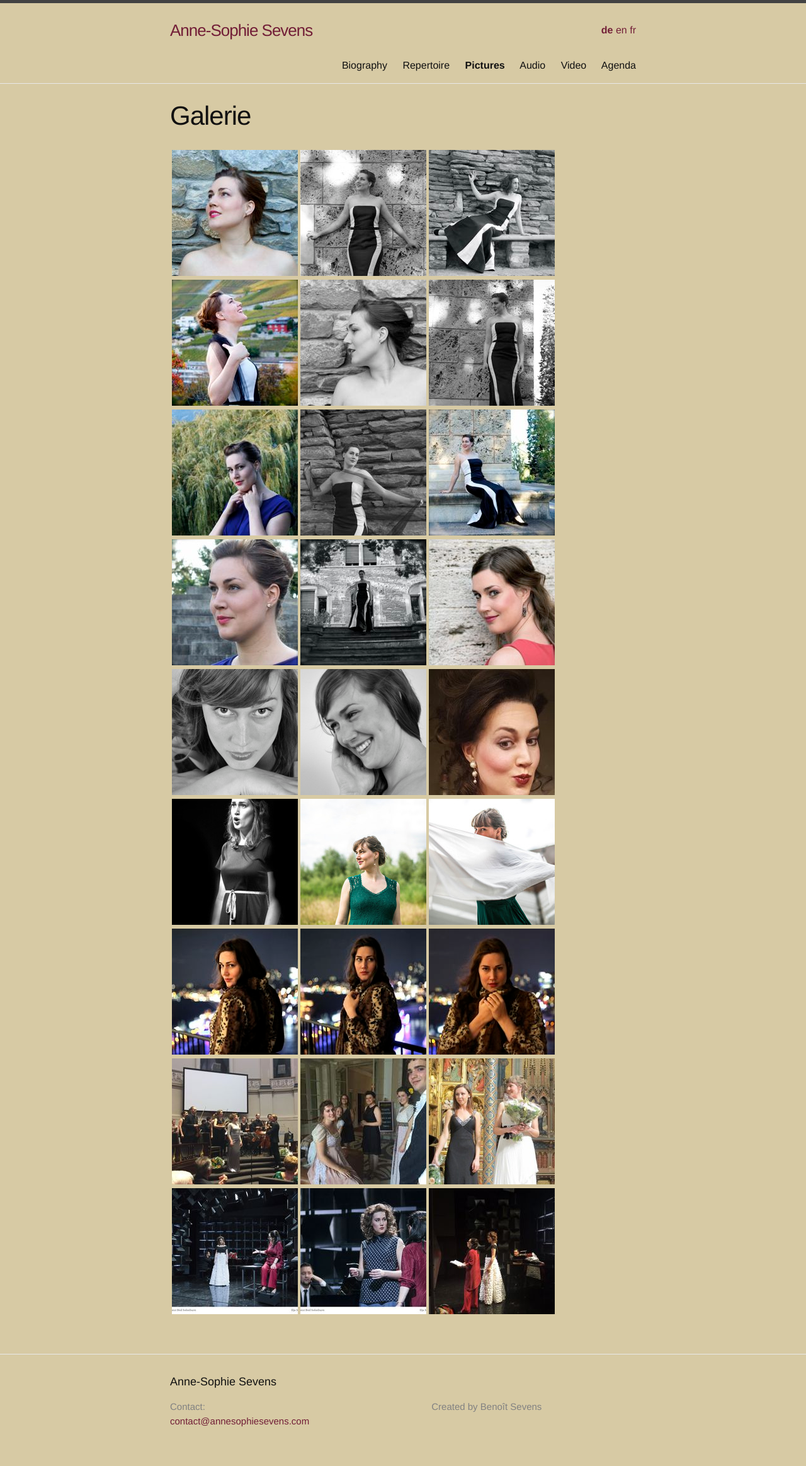
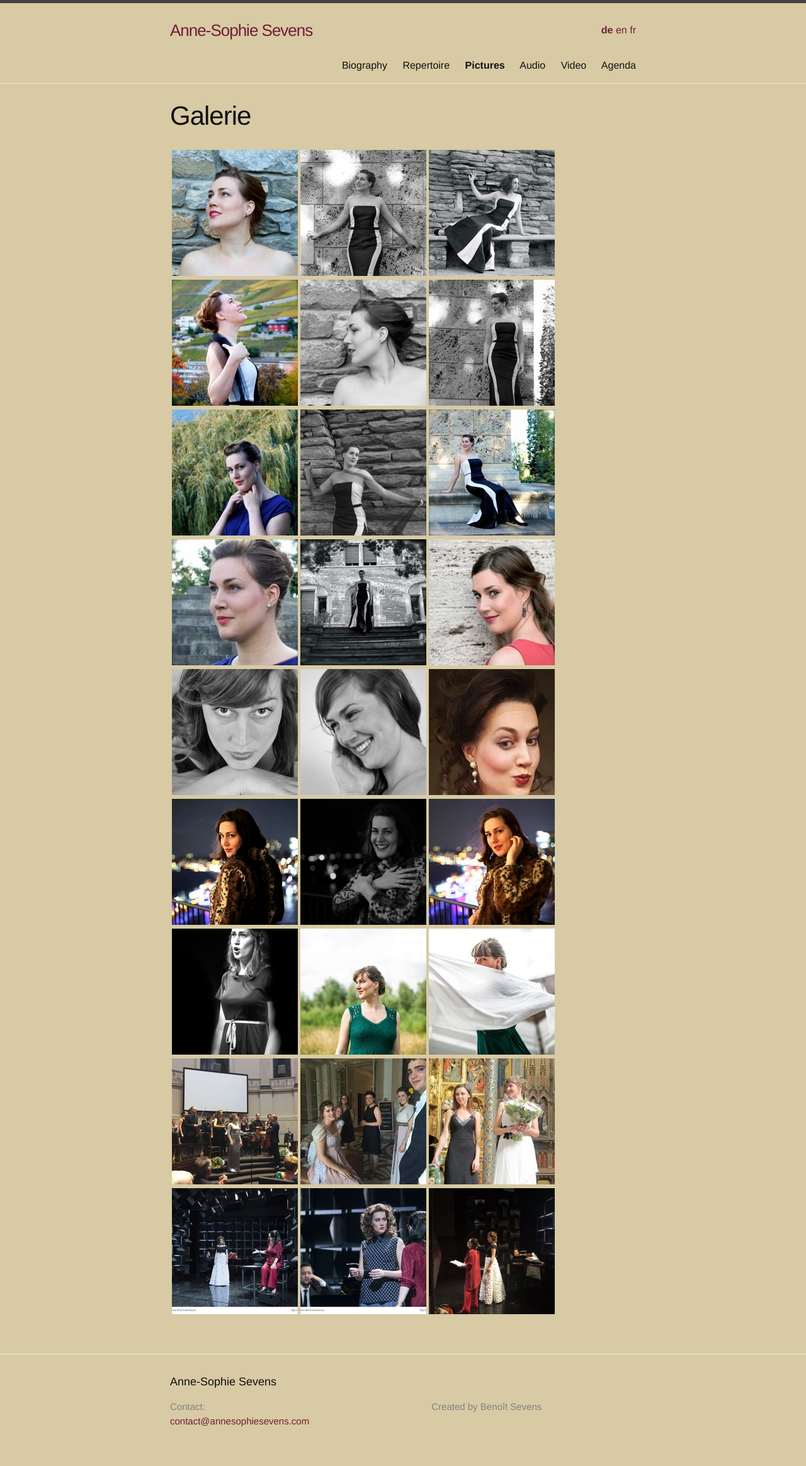
Before and after one commit to annesophie-sevens/annesophie-sevens.github.io, a Jekyll site: the page built from pictures-de.md, in a window 1280 px wide. Shown: the whole page at 63% size. Built offline with Jekyll 4.4.1, drawn with Linux system fonts in a browser that asks for light colours.

Commit message:
Update pictures-de.md

```diff
--- a/pictures-de.md
+++ b/pictures-de.md
@@ -16,9 +16,9 @@ ref: pictures
 
 | <a href="/assets/picture1.jpg">  ![]({{ site.baseurl }}/assets/picture1-thumbnail.jpg) </a> | <a href="/assets/picture5.jpg"> ![]({{ site.baseurl }}/assets/picture5-thumbnail.jpg) </a> | <a href="/assets/110.jpg"> ![]({{ site.baseurl }}/assets/110-thumbnail.jpg) </a>|
 
+|  <a href="/assets/b1.jpg">  ![]({{ site.baseurl }}/assets/b1-thumbnail.jpg) </a> |  <a href="/assets/b4.jpg"> ![]({{ site.baseurl }}/assets/b4-thumbnail.jpg) </a> | <a href="/assets/b5.jpg"> ![]({{ site.baseurl }}/assets/b5-thumbnail.jpg) </a>|
+
 |  <a href="/assets/111.jpg">  ![]({{ site.baseurl }}/assets/111-thumbnail.jpg) </a> |  <a href="/assets/5.jpg"> ![]({{ site.baseurl }}/assets/5-thumbnail.jpg) </a> | <a href="/assets/3.jpg"> ![]({{ site.baseurl }}/assets/3-thumbnail.jpg) </a>|
-
-|  <a href="/assets/b1.jpg">  ![]({{ site.baseurl }}/assets/b1-thumbnail.jpg) </a> |  <a href="/assets/b2.jpg"> ![]({{ site.baseurl }}/assets/b2-thumbnail.jpg) </a> | <a href="/assets/b3.jpg"> ![]({{ site.baseurl }}/assets/b3-thumbnail.jpg) </a>|
 
 | <a href="/assets/aad.jpg"> ![]({{ site.baseurl }}/assets/aad-thumbnail.jpg) </a> | <a href="/assets/107.jpg"> ![]({{ site.baseurl }}/assets/107-thumbnail.jpg) </a> | <a href="/assets/101.jpg">![]({{ site.baseurl }}/assets/101-thumbnail.jpg) </a> |
 
```
